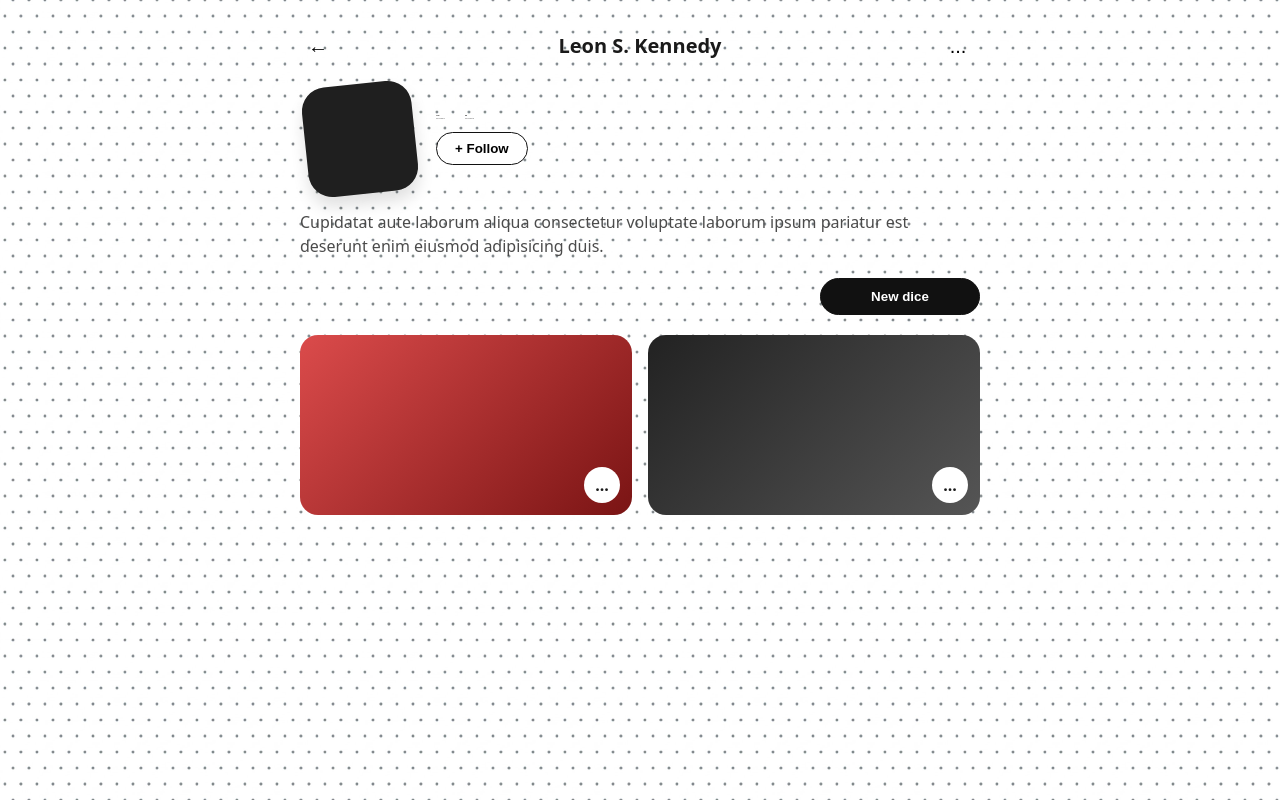
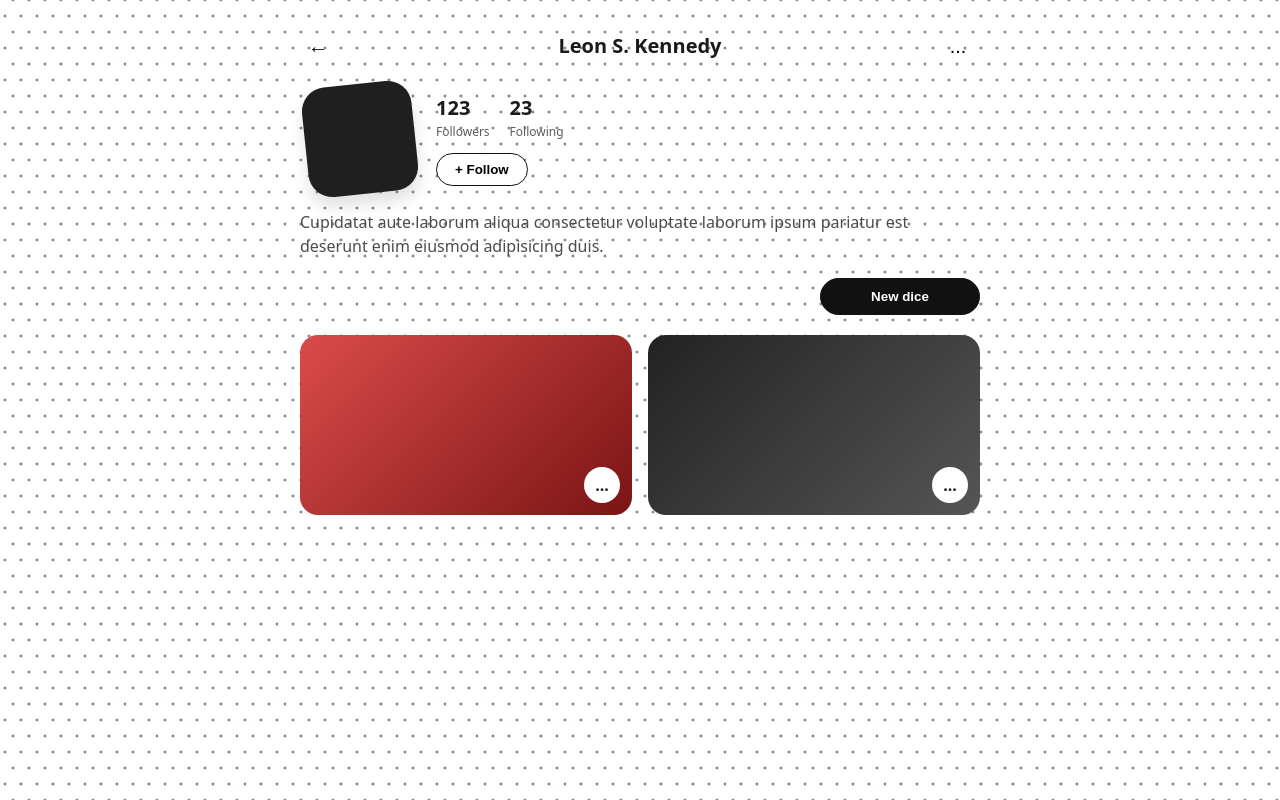
Before and after one commit to Froginy/eCOAL-Team-3-2026-2027, a React (Vite) app in the folder client/: page / in a window 1280 px wide. Built offline with nearby package versions, Linux system fonts and the light colour scheme.

Commit message:
further modifications

```diff
--- a/client/src/css/profile.css
+++ b/client/src/css/profile.css
@@ -63,11 +63,11 @@
 
 .stat-number {
   font-weight: 700;
-  font-size: 2px;
+  font-size: 20px;
 }
 
 .stat-label {
-  font-size: 2px;
+  font-size: 12px;
   color: #5c5c5c;
 }
 
```
Also changed, not shown: client/src/css/App.css (+0 -15 lines).
